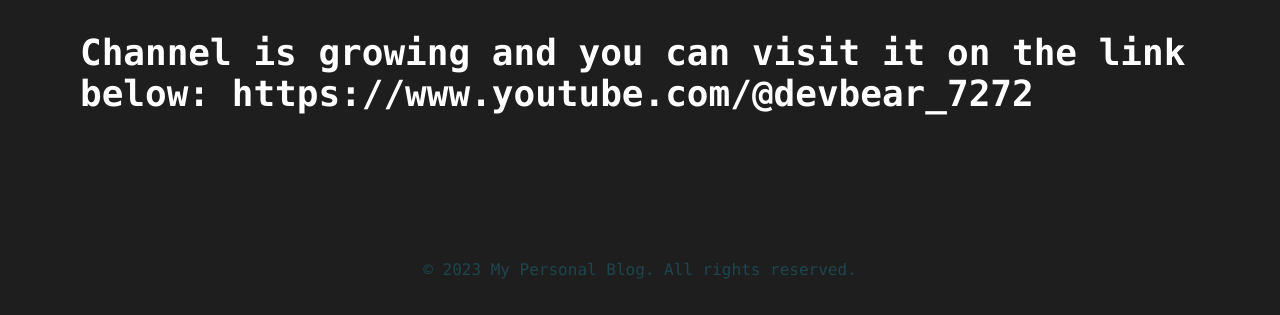
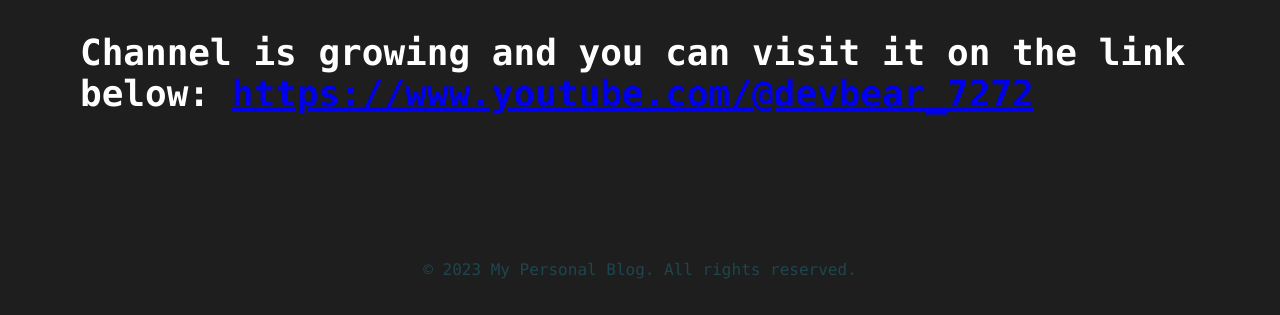
Before and after one commit to DevBear2009/My-website-for-now, a plain HTML site: page index.html in a window 1280 px wide. Shown: the part 1381-1696 px from the top of the page. Drawn offline with Linux system fonts and the light colour scheme.

Commit message:
Add files via upload

```diff
--- a/index.html
+++ b/index.html
@@ -33,7 +33,7 @@
       <article>
           <h2>
               Channel is growing and you can visit it on the link below:
-              https://www.youtube.com/@devbear_7272
+              <a href="https://www.youtube.com/@devbear_7272">https://www.youtube.com/@devbear_7272</a>
           </h2>
       </article>
   </main>
```
